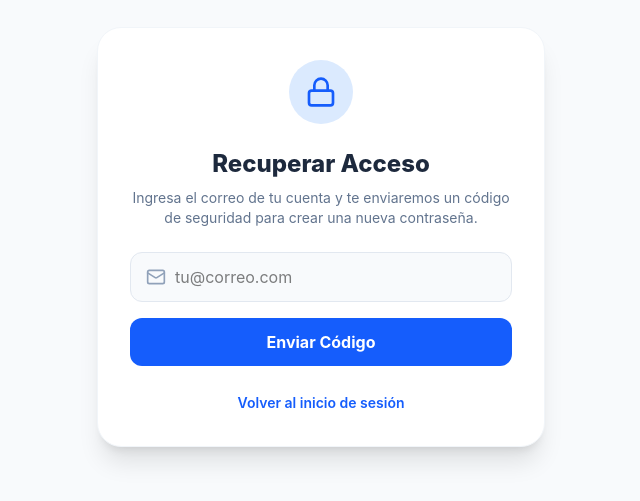
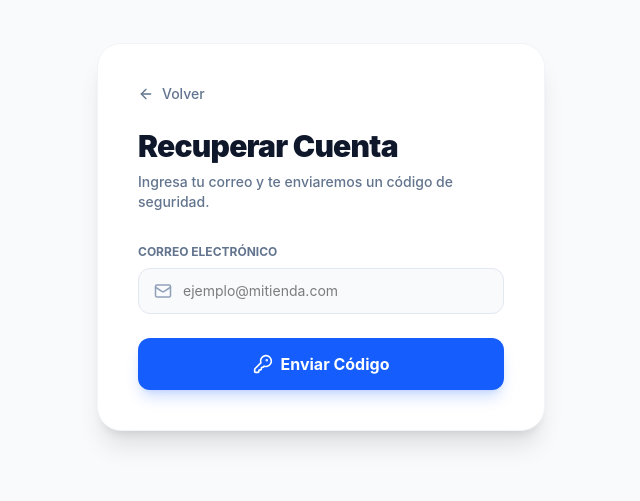
Before and after one commit to AlejandroNavas228/PaySaas-Frontend, a React (Vite) app: page /recuperar in a window 1280 px wide. Shown: the part 163-664 px from the top of the page, without its empty margins (319-959 px from the left). Built offline with nearby package versions, Linux system fonts and the light colour scheme.

Commit message:
Actualización: Checkout Dinámico y Pantalla de Planes

```diff
--- a/src/pages/RecuperarPassword/index.jsx
+++ b/src/pages/RecuperarPassword/index.jsx
@@ -1,170 +1,195 @@
 import React, { useState } from 'react';
-import { useNavigate, Link } from 'react-router-dom';
+import { useNavigate } from 'react-router-dom';
 import toast from 'react-hot-toast';
-import { Mail, KeyRound, Lock, ArrowRight } from 'lucide-react';
+import { Mail, KeyRound, Lock, Eye, EyeOff, ArrowLeft, Loader2 } from 'lucide-react';
 
 export default function RecuperarPassword() {
-  const [paso, setPaso] = useState(1); // Paso 1: Pedir correo | Paso 2: Pedir código y nueva clave
+  const navigate = useNavigate();
+  const [paso, setPaso] = useState(1); // 1 = Pedir Email | 2 = Pedir Código y Nueva Contraseña
+  const [cargando, setCargando] = useState(false);
+  const [mostrarPassword, setMostrarPassword] = useState(false);
+
+  // Estados del formulario
   const [email, setEmail] = useState('');
   const [codigo, setCodigo] = useState('');
   const [nuevaPassword, setNuevaPassword] = useState('');
-  const [cargando, setCargando] = useState(false);
+  const [confirmarPassword, setConfirmarPassword] = useState('');
 
-  const navigate = useNavigate();
-
-  // Función para pedir el código (Paso 1)
-  const handlePedirCodigo = async (e) => {
+  // 📩 ENVIAR CORREO
+  const handleSolicitarCodigo = async (e) => {
     e.preventDefault();
-    if (!email) return toast.error('Ingresa tu correo');
+    if (!email) return toast.error("Ingresa tu correo electrónico");
 
     setCargando(true);
     try {
-      const response = await fetch('${import.meta.env.VITE_API_URL}/api/recuperar-password', {
+      // 💡 AQUÍ ESTÁ EL ARREGLO DE LAS COMILLAS (Usamos acentos graves ` `)
+      const res = await fetch(`${import.meta.env.VITE_API_URL}/api/recuperar-password`, {
         method: 'POST',
         headers: { 'Content-Type': 'application/json' },
         body: JSON.stringify({ email })
       });
+      const data = await res.json();
 
-      if (response.ok) {
-        toast.success('Si el correo existe, te enviamos un código.');
+      if (res.ok) {
+        toast.success(data.mensaje || 'Revisa tu bandeja de entrada');
         setPaso(2); // Pasamos a la siguiente pantalla
       } else {
-        toast.error('Hubo un error al procesar la solicitud.');
+        toast.error(data.error || 'Error al solicitar recuperación');
       }
     } catch (error) {
-        console.error(error);
-      toast.error('Error de conexión con el servidor.');
+      toast.error('Error de red. Verifica tu conexión.');
     } finally {
       setCargando(false);
     }
   };
 
-  // Función para cambiar la contraseña (Paso 2)
-  const handleCambiarPassword = async (e) => {
+  // 🔑 CAMBIAR CONTRASEÑA
+  const handleResetPassword = async (e) => {
     e.preventDefault();
-    if (codigo.length !== 6) return toast.error('El código debe tener 6 dígitos');
-    if (nuevaPassword.length < 6) return toast.error('La contraseña debe tener al menos 6 caracteres');
+    if (nuevaPassword !== confirmarPassword) {
+      return toast.error("Las contraseñas no coinciden");
+    }
 
     setCargando(true);
     try {
-      const response = await fetch('${import.meta.env.VITE_API_URL}/api/restablecer-password', {
+      const res = await fetch(`${import.meta.env.VITE_API_URL}/api/reset-password`, {
         method: 'POST',
         headers: { 'Content-Type': 'application/json' },
         body: JSON.stringify({ email, codigo, nuevaPassword })
       });
+      const data = await res.json();
 
-      const data = await response.json();
-
-      if (response.ok) {
-        toast.success('¡Contraseña actualizada con éxito!');
-        navigate('/login'); // Lo mandamos a iniciar sesión con su nueva clave
+      if (res.ok) {
+        toast.success('¡Contraseña cambiada con éxito!', { duration: 4000 });
+        navigate('/login'); // Lo mandamos a iniciar sesión
       } else {
-        toast.error(data.error || 'Código incorrecto');
+        toast.error(data.error || 'Error al cambiar la contraseña');
       }
     } catch (error) {
-      console.error(error);
-      toast.error('Error de conexión con el servidor.');
+      toast.error('Error de red al intentar conectar.');
     } finally {
       setCargando(false);
     }
   };
 
   return (
-    <div className="min-h-screen bg-slate-50 flex items-center justify-center p-4">
-      <div className="bg-white p-8 rounded-3xl shadow-xl max-w-md w-full border border-slate-100 animate-fade-in">
+    <div className="min-h-screen flex items-center justify-center bg-slate-50 py-12 px-4 sm:px-6 lg:px-8">
+      <div className="max-w-md w-full bg-white p-10 rounded-3xl shadow-xl border border-slate-100">
 
-        {/* --- PASO 1: PEDIR CORREO --- */}
-        {paso === 1 && (
-          <>
-            <div className="w-16 h-16 bg-blue-100 rounded-full flex items-center justify-center mx-auto mb-6 text-blue-600">
-              <Lock size={32} />
+        <button
+          onClick={() => paso === 2 ? setPaso(1) : navigate('/login')}
+          className="flex items-center gap-2 text-sm text-slate-500 hover:text-blue-600 font-medium transition-colors mb-6"
+        >
+          <ArrowLeft size={16} /> Volver
+        </button>
+
+        <div className="mb-8">
+          <h2 className="text-3xl font-black text-slate-900 tracking-tight">
+            {paso === 1 ? 'Recuperar Cuenta' : 'Nueva Contraseña'}
+          </h2>
+          <p className="mt-2 text-sm text-slate-500 font-medium">
+            {paso === 1
+              ? 'Ingresa tu correo y te enviaremos un código de seguridad.'
+              : `Ingresa el código que enviamos a ${email}`}
+          </p>
         </div>
-            <h2 className="text-2xl font-extrabold text-slate-800 text-center mb-2">Recuperar Acceso</h2>
-            <p className="text-slate-500 text-center text-sm mb-6">
-              Ingresa el correo de tu cuenta y te enviaremos un código de seguridad para crear una nueva contraseña.
-            </p>
 
-            <form onSubmit={handlePedirCodigo} className="space-y-4">
+        {paso === 1 ? (
+          // ================= PASO 1: PEDIR CORREO =================
+          <form onSubmit={handleSolicitarCodigo} className="space-y-6">
+            <div>
+              <label className="block text-xs font-bold text-slate-500 uppercase mb-2">Correo Electrónico</label>
               <div className="relative">
                 <div className="absolute inset-y-0 left-0 pl-4 flex items-center pointer-events-none">
-                  <Mail size={20} className="text-slate-400" />
+                  <Mail size={18} className="text-slate-400" />
                 </div>
                 <input
                   type="email"
+                  required
                   value={email}
                   onChange={(e) => setEmail(e.target.value)}
-                  className="w-full pl-11 pr-4 py-3 bg-slate-50 border border-slate-200 rounded-xl focus:ring-2 focus:ring-blue-500 outline-none"
-                  placeholder="tu@correo.com"
-                  required
+                  className="block w-full pl-11 pr-4 py-3 border border-slate-200 rounded-xl focus:outline-none focus:ring-2 focus:ring-blue-500/20 focus:border-blue-500 text-sm transition-all bg-slate-50 focus:bg-white"
+                  placeholder="ejemplo@mitienda.com"
                 />
+              </div>
             </div>
 
             <button
               type="submit"
               disabled={cargando}
-                className="w-full bg-blue-600 text-white py-3 rounded-xl font-bold hover:bg-blue-700 transition-all disabled:bg-blue-400"
+              className="w-full flex justify-center items-center gap-2 bg-blue-600 hover:bg-blue-700 text-white font-bold py-3.5 px-4 rounded-xl shadow-lg shadow-blue-600/20 transition-all disabled:opacity-70 disabled:cursor-not-allowed"
             >
+              {cargando ? <Loader2 size={20} className="animate-spin" /> : <KeyRound size={20} />}
               {cargando ? 'Enviando...' : 'Enviar Código'}
             </button>
           </form>
-            <div className="mt-6 text-center">
-              <Link to="/login" className="text-sm text-blue-600 font-semibold hover:underline">
-                Volver al inicio de sesión
-              </Link>
-            </div>
-          </>
-        )}
-
-        {/* --- PASO 2: INGRESAR CÓDIGO Y NUEVA CLAVE --- */}
-        {paso === 2 && (
-          <>
-            <div className="w-16 h-16 bg-green-100 rounded-full flex items-center justify-center mx-auto mb-6 text-green-600">
-              <KeyRound size={32} />
-            </div>
-            <h2 className="text-2xl font-extrabold text-slate-800 text-center mb-2">Crea tu nueva clave</h2>
-            <p className="text-slate-500 text-center text-sm mb-6">
-              Ingresa el código que enviamos a <strong>{email}</strong>
-            </p>
-
-            <form onSubmit={handleCambiarPassword} className="space-y-4">
-              {/* Input del Código */}
+        ) : (
+          // ================= PASO 2: CÓDIGO Y NUEVA CONTRASEÑA =================
+          <form onSubmit={handleResetPassword} className="space-y-5">
+            <div>
+              <label className="block text-xs font-bold text-slate-500 uppercase mb-2">Código de 6 dígitos</label>
               <input
                 type="text"
+                required
                 maxLength="6"
                 value={codigo}
-                onChange={(e) => setCodigo(e.target.value.replace(/[^0-9]/g, ''))}
-                className="w-full py-3 bg-slate-50 border border-slate-200 rounded-xl focus:ring-2 focus:ring-blue-500 outline-none font-mono text-center text-2xl tracking-widest text-slate-800"
-                placeholder="••••••"
-                required
+                onChange={(e) => setCodigo(e.target.value)}
+                className="block w-full px-4 py-3 border border-slate-200 rounded-xl focus:outline-none focus:border-blue-500 text-center tracking-[0.5em] text-lg font-bold text-slate-800 transition-all bg-slate-50 focus:bg-white"
+                placeholder="000000"
               />
+            </div>
 
-              {/* Input de Nueva Contraseña */}
+            <div>
+              <label className="block text-xs font-bold text-slate-500 uppercase mb-2">Nueva Contraseña</label>
               <div className="relative">
                 <div className="absolute inset-y-0 left-0 pl-4 flex items-center pointer-events-none">
-                  <Lock size={20} className="text-slate-400" />
+                  <Lock size={18} className="text-slate-400" />
                 </div>
                 <input
-                  type="password"
+                  type={mostrarPassword ? 'text' : 'password'}
+                  required
                   value={nuevaPassword}
                   onChange={(e) => setNuevaPassword(e.target.value)}
-                  className="w-full pl-11 pr-4 py-3 bg-slate-50 border border-slate-200 rounded-xl focus:ring-2 focus:ring-blue-500 outline-none"
-                  placeholder="Tu nueva contraseña"
+                  className="block w-full pl-11 pr-11 py-3 border border-slate-200 rounded-xl focus:outline-none focus:border-blue-500 text-sm transition-all bg-slate-50 focus:bg-white"
+                  placeholder="Mínimo 8 caracteres"
+                />
+                <button
+                  type="button"
+                  onClick={() => setMostrarPassword(!mostrarPassword)}
+                  className="absolute inset-y-0 right-0 pr-4 flex items-center text-slate-400 hover:text-slate-600"
+                >
+                  {mostrarPassword ? <EyeOff size={18} /> : <Eye size={18} />}
+                </button>
+              </div>
+            </div>
+
+            <div>
+              <label className="block text-xs font-bold text-slate-500 uppercase mb-2">Confirmar Contraseña</label>
+              <div className="relative">
+                <div className="absolute inset-y-0 left-0 pl-4 flex items-center pointer-events-none">
+                  <Lock size={18} className="text-slate-400" />
+                </div>
+                <input
+                  type={mostrarPassword ? 'text' : 'password'}
                   required
+                  value={confirmarPassword}
+                  onChange={(e) => setConfirmarPassword(e.target.value)}
+                  className="block w-full pl-11 pr-4 py-3 border border-slate-200 rounded-xl focus:outline-none focus:border-blue-500 text-sm transition-all bg-slate-50 focus:bg-white"
+                  placeholder="Repite la contraseña"
                 />
+              </div>
             </div>
 
             <button
               type="submit"
-                disabled={cargando || codigo.length !== 6 || nuevaPassword.length < 6}
-                className="w-full bg-blue-600 text-white py-3 rounded-xl font-bold hover:bg-blue-700 transition-all disabled:bg-blue-400 flex items-center justify-center gap-2"
+              disabled={cargando}
+              className="w-full flex justify-center items-center gap-2 bg-slate-900 hover:bg-slate-800 text-white font-bold py-3.5 px-4 rounded-xl shadow-lg shadow-slate-900/20 transition-all disabled:opacity-70 disabled:cursor-not-allowed mt-4"
             >
-                {cargando ? 'Actualizando...' : 'Actualizar Contraseña'}
-                {!cargando && <ArrowRight size={18} />}
+              {cargando ? <Loader2 size={20} className="animate-spin" /> : <Lock size={20} />}
+              {cargando ? 'Guardando...' : 'Restablecer Contraseña'}
             </button>
           </form>
-          </>
         )}
-
       </div>
     </div>
   );
```
Lines whose indentation alone changed are shown as unchanged.
